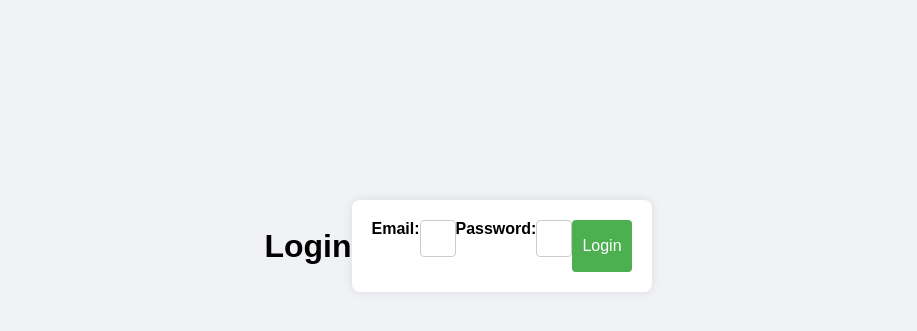
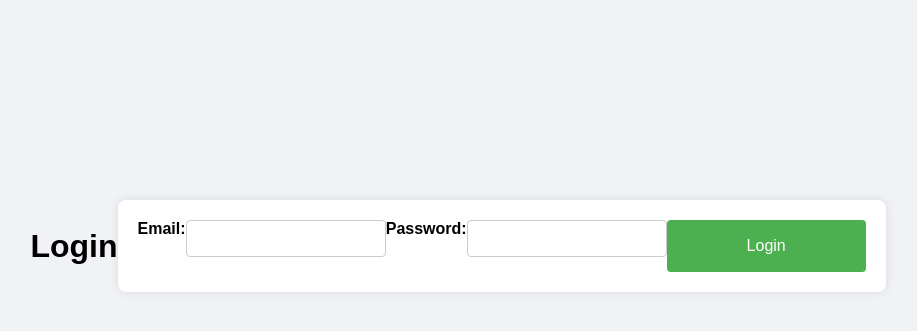
Before and after one commit to Daax06/SmileSync, a PHP site: page /login.php in a window 1280 px wide. Shown: the part 154-485 px from the top of the page, without its empty margins (182-1099 px from the left). Run offline with PHP 8.4, Linux system fonts and the light colour scheme.

Commit message:
Update login_styles.css

```diff
--- a/login_styles.css
+++ b/login_styles.css
@@ -18,7 +18,7 @@ form {
     padding: 20px;
     border-radius: 8px;
     box-shadow: 0 0 10px rgba(0, 0, 0, 0.1);
-    width: 300px;
+    width: 60%;
     box-sizing: border-box;
     display: flex;
 }
```
